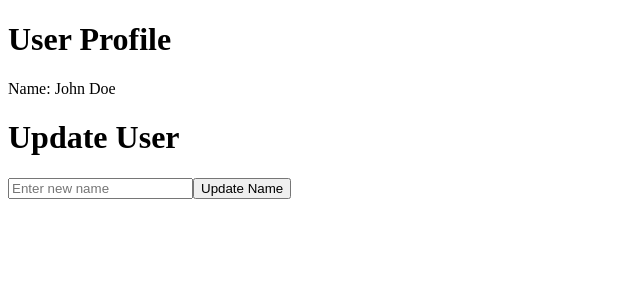
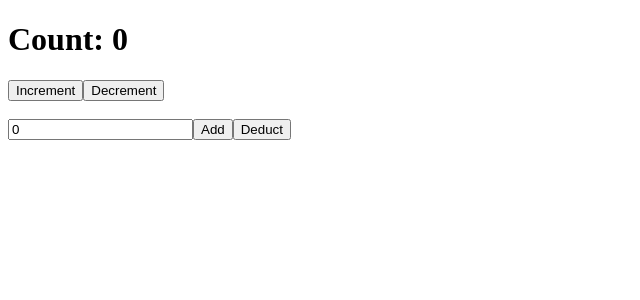
Before and after one commit to blue-romeo/react-demos, a React (Vite) app: page / in a window 1280 px wide. Shown: the top 300 px of the page, without its empty margins (0-640 px from the left). Built offline with nearby package versions, Linux system fonts and the light colour scheme.

Commit message:
update 09/05/2025

```diff
--- a/src/App.jsx
+++ b/src/App.jsx
@@ -1,14 +1,14 @@
+
+import Countered from './Components/Countered';
 import UpdateUser from './Components/UpdateUser';
 import {UserProvider} from './Components/UserContext';
 import UserProfile  from './Components/UserProfile';
 
+
 const App = () => {
 
   return (
-    <UserProvider>
-      <UserProfile />
-      <UpdateUser />
-    </UserProvider>
+    <Countered />
   )
 };
 
--- /dev/null
+++ b/src/Components/CounterReducer.js
@@ -0,0 +1,20 @@
+const initialState = {count: 0};
+
+function reducer(state, action) {
+    switch (action.type) {
+        case 'increment':
+            return {count: state.count + 1};
+        case 'decrement':
+            return {count: state.count - 1};
+    case 'incrementByAmount':
+        return{count: state.count + action.payload};
+    case 'decrementByAmount':
+        return{count: state.count - action.payload};
+
+
+        default:
+            return state
+    }
+}
+
+export {initialState, reducer}
--- /dev/null
+++ b/src/Components/Countered.jsx
@@ -0,0 +1,36 @@
+import React from 'react'
+import { useReducer, useState } from 'react'
+import {reducer, initialState} from '../Components/CounterReducer'
+const Countered = () => {
+    const [state, dispatch] = useReducer(reducer, initialState);
+    const [inputValue, setInputValue] = useState(0);
+
+    const handleIncrement = () =>dispatch({type: 'increment'});
+    const handleDecrement = () =>dispatch({type: 'decrement'});
+
+    const handleIncrementAmount = () => {
+      dispatch({type: 'incrementByAmount', payload: +inputValue});
+      setInputValue(0);
+    }
+    const handleDecrementAmount = () => {
+      dispatch({type: 'decrementByAmount', payload: +inputValue});
+      setInputValue(0);
+    }
+
+
+  return (
+    <div>
+      <h1>Count: {state.count}</h1>
+      <button onClick={handleIncrement}>Increment</button>
+      <button onClick={handleDecrement}>Decrement</button>
+      <br/>
+      <br/>
+      <input type='number' value={inputValue} onChange={e => setInputValue(e.target.value)} />
+      <button type='Submit' onClick={handleIncrementAmount}>Add</button>
+      <button type='Submit' onClick={handleDecrementAmount}>Deduct</button>
+    </div>
+
+  )
+}
+
+export default Countered
```
